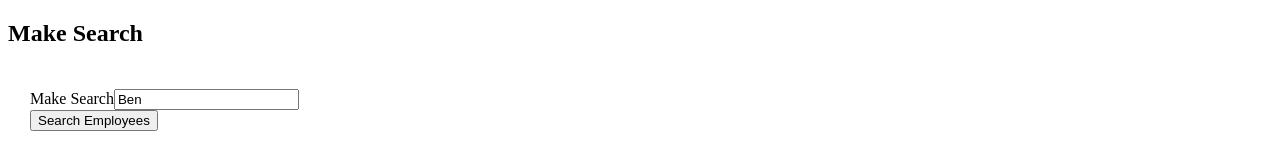
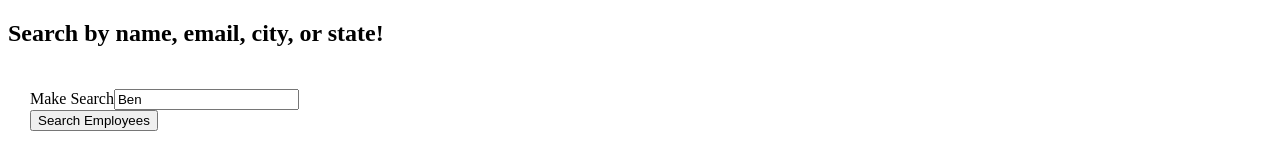
Before and after one commit to BenHonken/reactEmployeeDirectory, a React (Create React App) app: page / in a window 1280 px wide. Shown: the top 159 px of the page. Built offline with nearby package versions, Linux system fonts and the light colour scheme; the HTML template or start-up script is replaced by a standard one.

Commit message:
added text to inform user which fields they can search by.

```diff
--- a/src/components/SearchForm.js
+++ b/src/components/SearchForm.js
@@ -4,7 +4,7 @@ function SearchForm(props) {
   return (
     <div className="card text-center">
       <div className="card-header">
-        <h2>{props.searchtype} Search</h2>
+        <h2>Search by name, email, city, or state!</h2>
       </div>
       <div className="card-body"></div>
       <form>
@@ -17,7 +17,7 @@ function SearchForm(props) {
             name="search"
             type="text"
             className="form-control"
-            placeholder="Search Cars"
+            placeholder="Search Employees"
             id="search"
           />
           <br />
```
